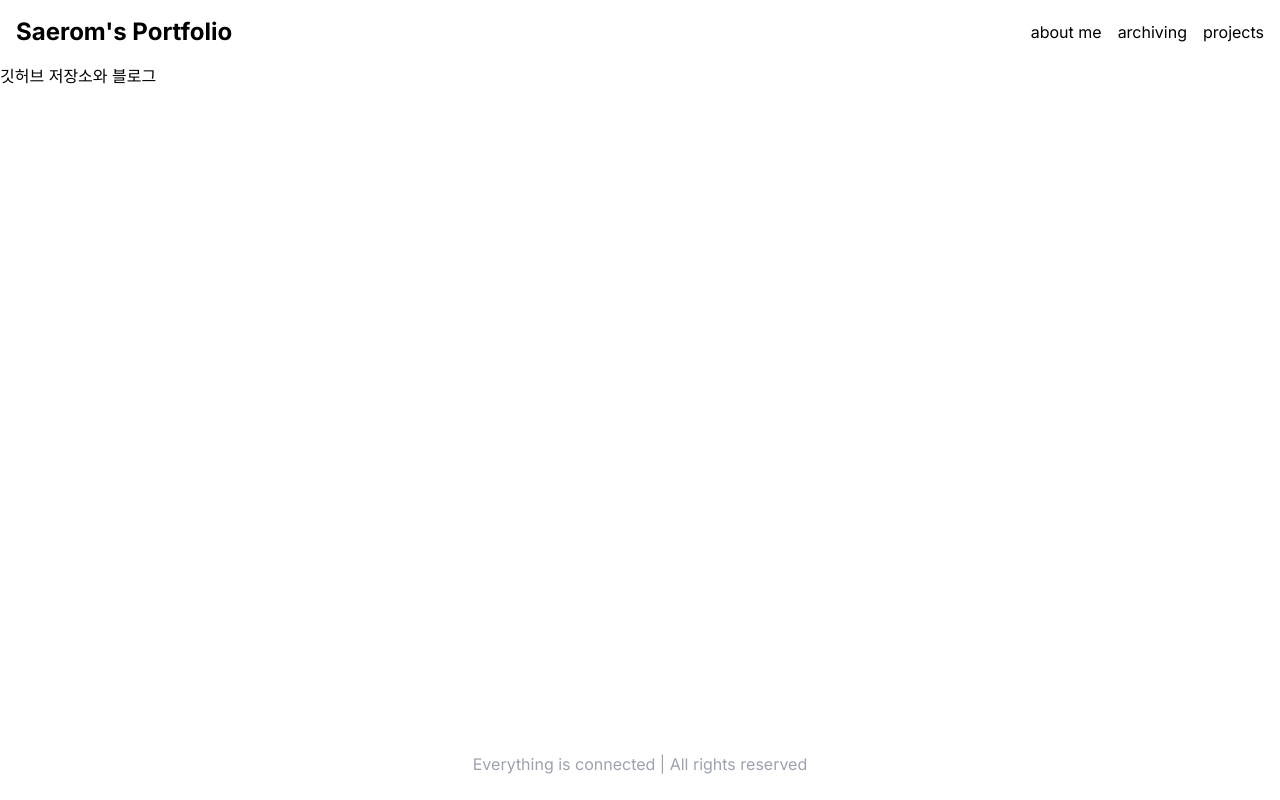
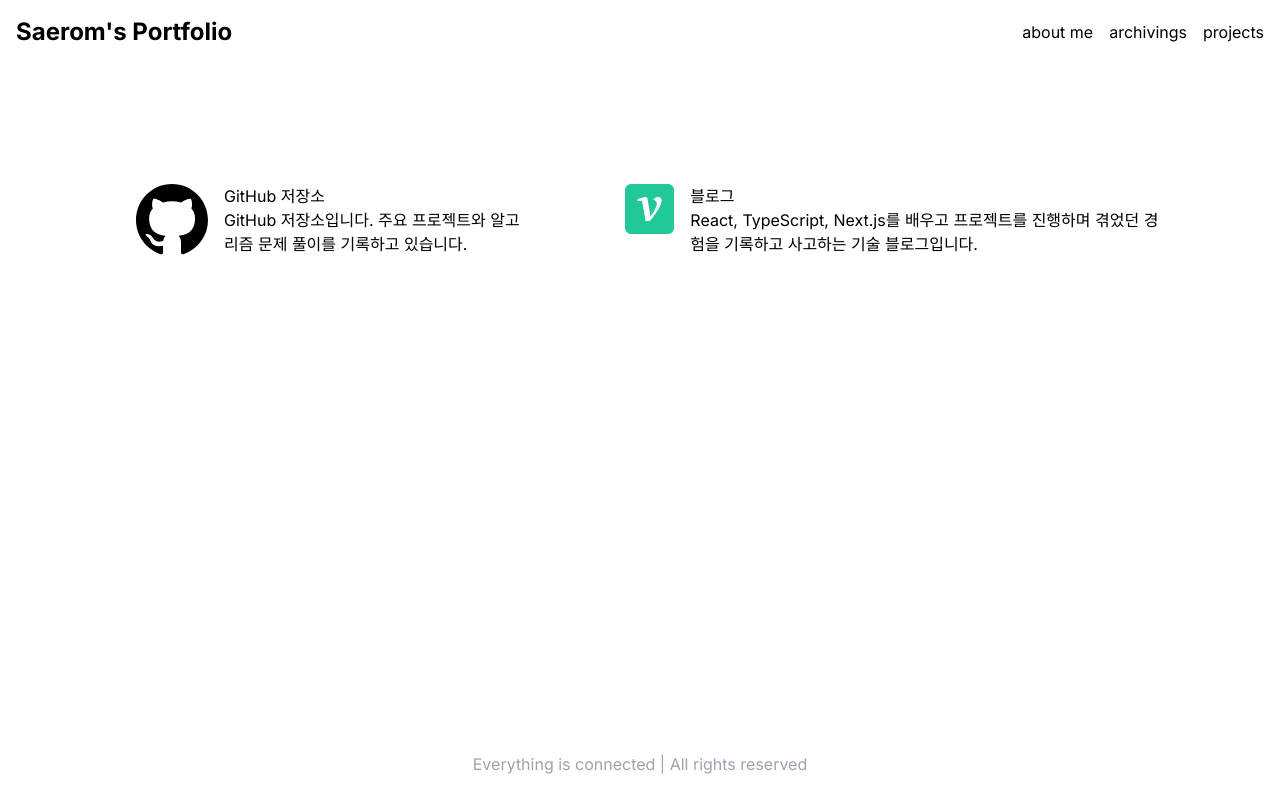
Before and after one commit to sagesrkim/blog, a Next.js app: page /archiving in a window 1280 px wide. Built offline with nearby package versions, Linux system fonts and the light colour scheme.

Commit message:
Feat: 아카이빙 페이지 생성

```diff
--- a/package.json
+++ b/package.json
@@ -19,6 +19,7 @@
     "postcss": "8.4.26",
     "react": "18.2.0",
     "react-dom": "18.2.0",
+    "react-icons": "^4.10.1",
     "tailwindcss": "3.3.3",
     "typescript": "5.1.6"
   }
--- a/src/app/about/page.tsx
+++ b/src/app/about/page.tsx
@@ -1,4 +1,4 @@
-import Profile from "@/components/Profile";
+import Profile from "../../components/Profile";
 import Link from "next/link";
 
 export default function AboutPage() {
--- a/src/app/archiving/page.tsx
+++ b/src/app/archiving/page.tsx
@@ -1,3 +1,37 @@
+import Image from "next/image";
+import Link from "next/link";
+import { BsGithub } from "react-icons/bs";
+import velogLogo from "../../../public/assets/velogLogo.png";
+
 export default function ArchivePage() {
-  return <div>깃허브 저장소와 블로그 </div>;
+  return (
+    <>
+      <section className="p-20 flex flex-row justify-center">
+        <div className="flex flex-row m-10">
+          <Link className="mx-4" href="https://github.com/sagesrkim" passHref>
+            <BsGithub className="text-7xl" />
+          </Link>
+          <div>
+            <h3>GitHub 저장소</h3>
+            <p>
+              GitHub 저장소입니다. 주요 프로젝트와 알고리즘 문제 풀이를 기록하고
+              있습니다.
+            </p>
+          </div>
+        </div>
+        <div className="flex flex-row m-10">
+          <Link className="mx-4" href="https://velog.io/@sagesrkim" passHref>
+            <Image src={velogLogo} alt="velog" width={80} height={80} />
+          </Link>
+          <div>
+            <h3>블로그</h3>
+            <p>
+              React, TypeScript, Next.js를 배우고 프로젝트를 진행하며 겪었던
+              경험을 기록하고 사고하는 기술 블로그입니다.
+            </p>
+          </div>
+        </div>
+      </section>
+    </>
+  );
 }
--- a/src/components/Header.tsx
+++ b/src/components/Header.tsx
@@ -8,7 +8,7 @@ export default function Header() {
       </Link>
       <nav className="flex gap-4">
         <Link href="about">about me</Link>
-        <Link href="archiving">archiving</Link>
+        <Link href="archiving">archivings</Link>
         <Link href="projects">projects</Link>
       </nav>
     </header>
--- a/src/components/Profile.tsx
+++ b/src/components/Profile.tsx
@@ -1,5 +1,4 @@
 import Image from "next/image";
-import Link from "next/link";
 import profileImage from "../../public/assets/profileImage.jpg";
 
 export default function Profile() {
@@ -9,8 +8,8 @@ export default function Profile() {
         className="w-50 rounded-full mx-auto p-4"
         src={profileImage}
         alt="profileImage"
-        height={250}
-        width={250}
+        height={200}
+        width={200}
         priority
       />
       <h3 className="text-2xl mt-2 font-semibold">Frontend Developer</h3>
```
Also changed, not shown: public/assets/velogLogo.png (added), 1 other file (tests, documents, lock files or other folders).
